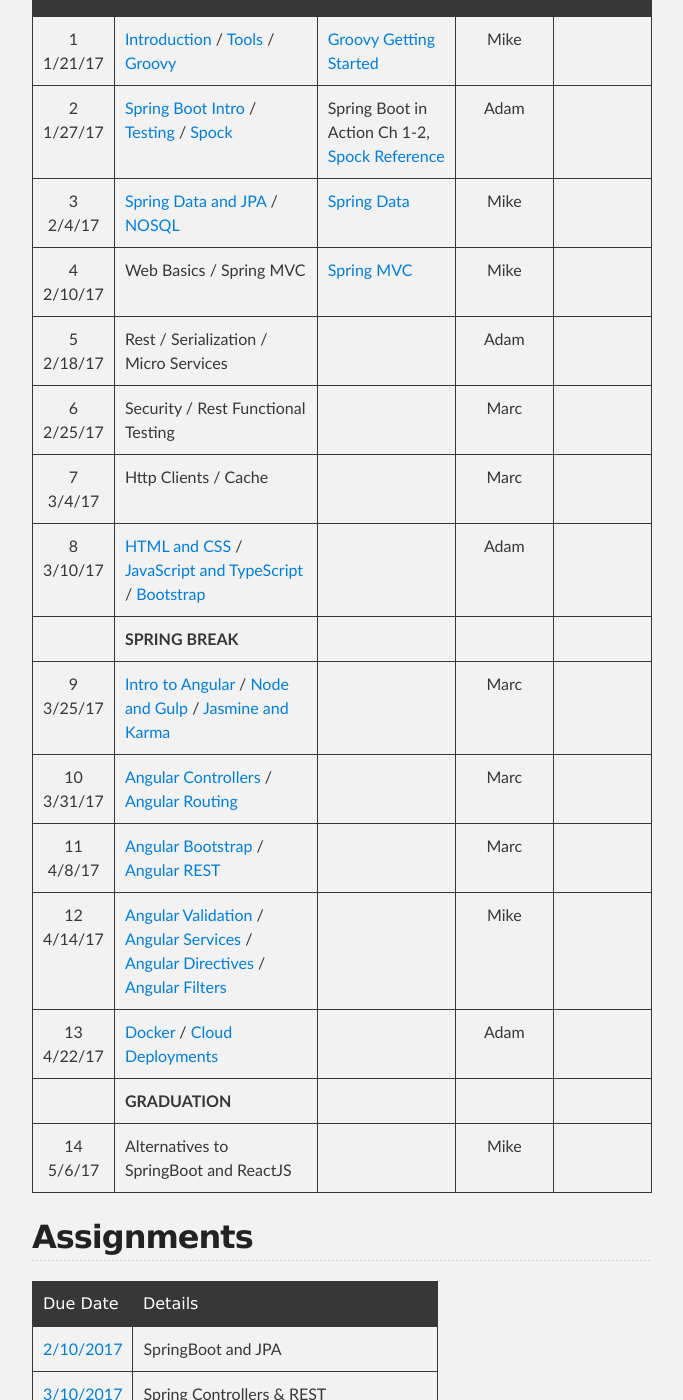
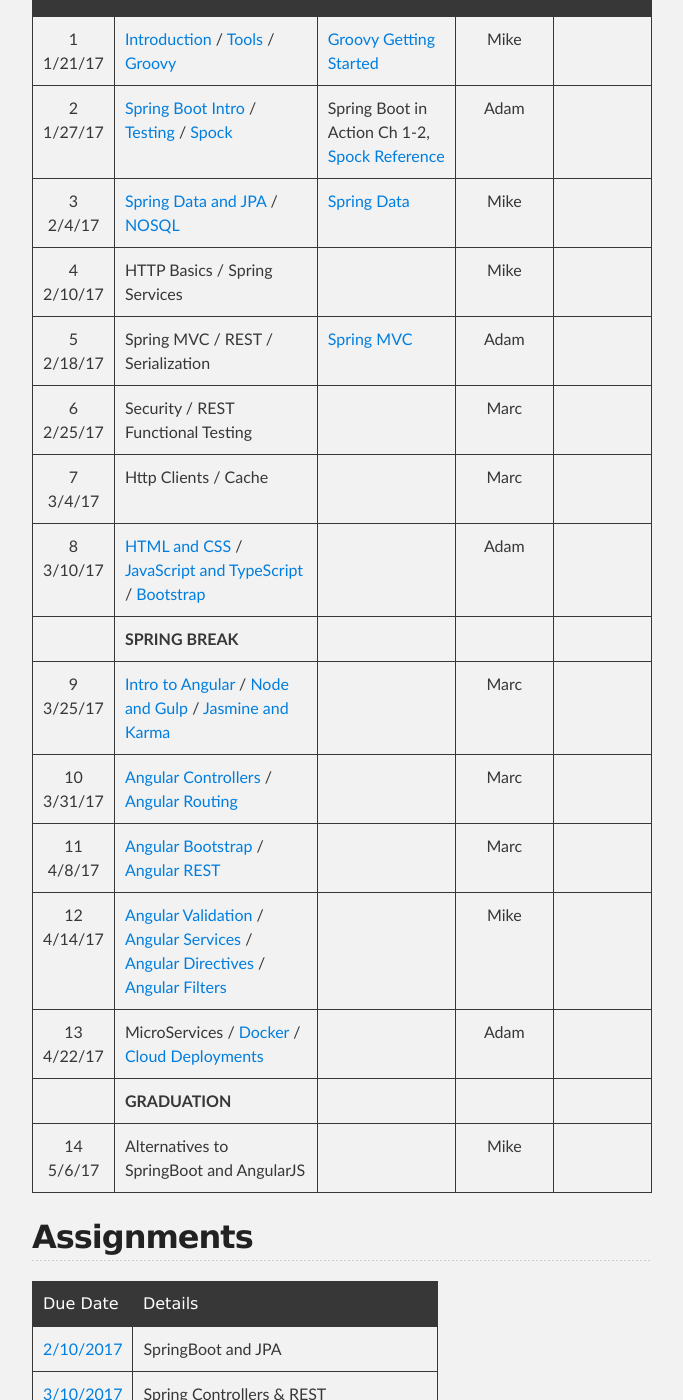
Before and after one commit to mikecalvo/mikecalvo.github.io, a Jekyll site: the page built from msse/index.md, in a window 1280 px wide and 1400 px high, scrolled down 485 px. Shown: the whole window, without its empty margins (298-981 px from the left). Built offline with Jekyll 4.4.1, drawn with Linux system fonts in a browser that asks for light colours.

Commit message:
Updated topics list

```diff
--- a/msse/index.md
+++ b/msse/index.md
@@ -12,9 +12,9 @@
 1 <br> 1/21/17 | [Introduction](notes/introduction/) / [Tools](notes/tools/) / [Groovy](notes/groovy/)          | [Groovy Getting Started](http://www.groovy-lang.org/documentation.html#gettingstarted) | Mike | &nbsp;
 2 <br> 1/27/17 | [Spring Boot Intro](notes/spring_boot_intro/) / [Testing](notes/testing) / [Spock](notes/spock) | Spring Boot in Action Ch 1-2, [Spock Reference](http://spockframework.org/spock/docs/1.1-rc-3/index.html) | Adam | &nbsp;
 3 <br> 2/4/17  | [Spring Data and JPA](notes/jpa) / [NOSQL](notes/nosql) | [Spring Data](https://docs.spring.io/spring-data/jpa/docs/current/reference/html/) | Mike | &nbsp;
-4 <br> 2/10/17 | Web Basics / Spring MVC | [Spring MVC](https://docs.spring.io/spring/docs/current/spring-framework-reference/html/mvc.html) | Mike | &nbsp;
-5 <br> 2/18/17 | Rest / Serialization / Micro Services | &nbsp; | Adam | &nbsp;
-6 <br> 2/25/17 | Security / Rest Functional Testing | &nbsp; | Marc | &nbsp;
+4 <br> 2/10/17 | HTTP Basics / Spring Services | &nbsp; | Mike | &nbsp;
+5 <br> 2/18/17 | Spring MVC / REST / Serialization | [Spring MVC](https://docs.spring.io/spring/docs/current/spring-framework-reference/html/mvc.html) | Adam | &nbsp;
+6 <br> 2/25/17 | Security / REST Functional Testing | &nbsp; | Marc | &nbsp;
 7 <br> 3/4/17  | Http Clients / Cache | &nbsp; | Marc | &nbsp;
 8 <br> 3/10/17 | [HTML and CSS](notes/html_css) / [JavaScript and TypeScript](notes/javascript) / [Bootstrap](notes/bootstrap) | &nbsp; | Adam | &nbsp;
  | **SPRING BREAK** |
@@ -22,9 +22,9 @@
 10 <br> 3/31/17 | [Angular Controllers](notes/ng_controllers) / [Angular Routing](notes/ng_routing) | &nbsp; | Marc | &nbsp;
 11 <br> 4/8/17  | [Angular Bootstrap](notes/ng_bootstrap) / [Angular REST](notes/ng_rest) | &nbsp; | Marc | &nbsp;
 12 <br> 4/14/17 | [Angular Validation](notes/ng_validation) / [Angular Services](notes/ng_services) / [Angular Directives](notes/ng_directives) / [Angular Filters](notes/ng_filters) | &nbsp; | Mike | &nbsp;
-13 <br> 4/22/17 | [Docker](notes/docker) / [Cloud Deployments](notes/cloud_deploy) | &nbsp; | Adam | &nbsp;
+13 <br> 4/22/17 | MicroServices / [Docker](notes/docker) / [Cloud Deployments](notes/cloud_deploy) | &nbsp; | Adam | &nbsp;
 | **GRADUATION** |
-14 <br> 5/6/17  | Alternatives to SpringBoot and ReactJS | &nbsp; | Mike | &nbsp;
+14 <br> 5/6/17  | Alternatives to SpringBoot and AngularJS | &nbsp; | Mike | &nbsp;
 
 ## Assignments
 
```
